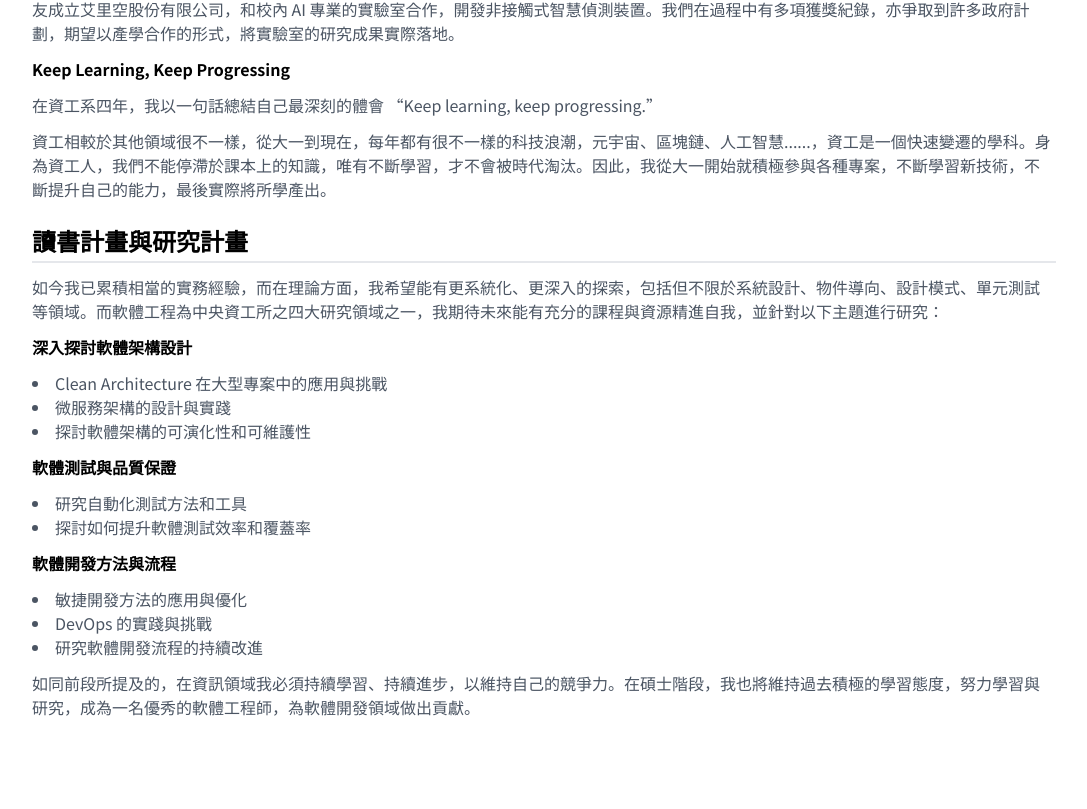
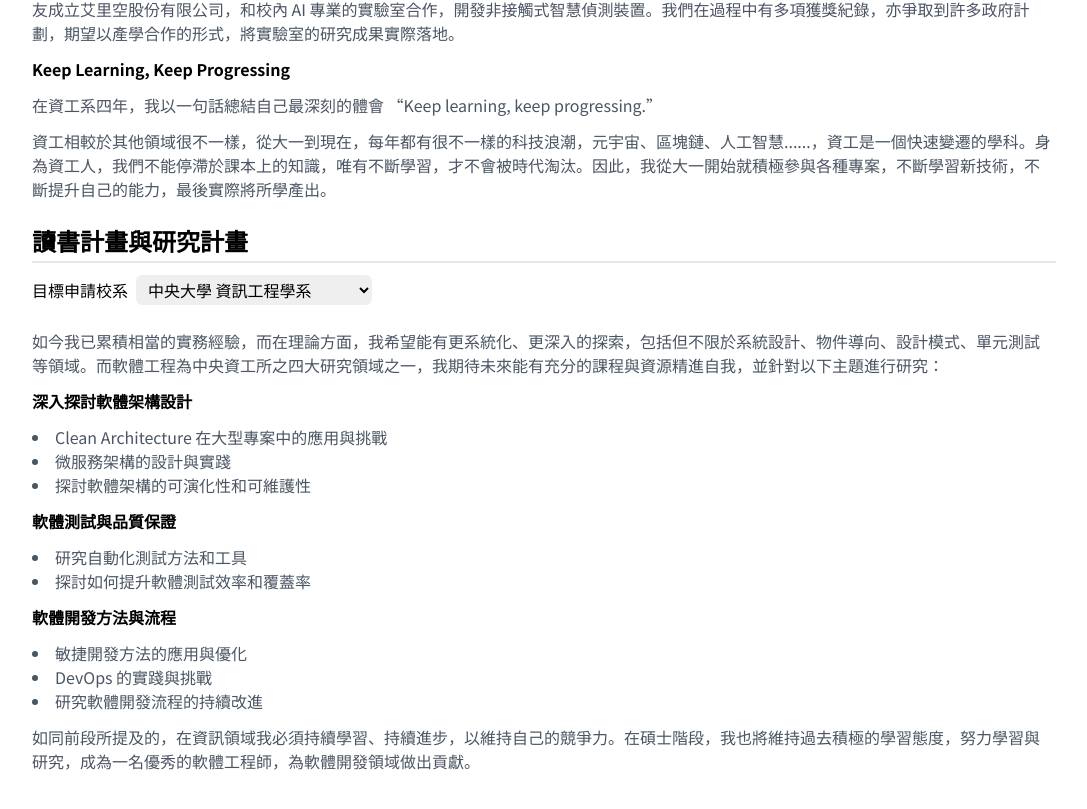
Before and after one commit to an920107/resume-next, a Next.js app: page / in a window 1280 px wide. Shown: the part 9008-9817 px from the top of the page, without its empty margins (96-1183 px from the left). Built offline with nearby package versions, Linux system fonts and the light colour scheme.

Commit message:
feat: study plan with selection

```diff
--- a/src/app/page.tsx
+++ b/src/app/page.tsx
@@ -1,3 +1,5 @@
+"use client"
+
 import AnnotatedImage from "@/components/annotated-image";
 import ExperienceParagraph from "@/components/experience-paragraph";
 import FullPageCertificate from "@/components/full-page-certificate";
@@ -6,8 +8,15 @@ import Certificates from "@/module/asset/presenter/certificates";
 import Icons from "@/module/asset/presenter/icons";
 import Research from "@/module/asset/presenter/research";
 import Link from "next/link";
+import { useEffect, useState } from "react";
 
 export default function RootPage() {
+  const [applyCollage, setApplyCollage] = useState<Collage>(Collage.NCU);
+
+  useEffect(() => {
+    console.log("Apply collage:", applyCollage);
+  }, [applyCollage]);
+
   return (
     <>
       <h2>A. 專題研究報告</h2>
@@ -416,11 +425,40 @@ export default function RootPage() {
 
       <section>
         <h3>讀書計畫與研究計畫</h3>
-        <p>
-          <>如今我已累積相當的實務經驗，而在理論方面，我希望能有更系統化、更深入的探索，包括但不限於系統設計、物件導向、</>
-          <>設計模式、單元測試等領域。而軟體工程為中央資工所之四大研究領域之一，我期待未來能有充分的課程與資源精進自我，</>
-          <>並針對以下主題進行研究：</>
-        </p>
+
+        <label htmlFor="collage" className="me-2 print:hidden">目標申請校系</label>
+        <select
+          name="collage" id="collage"
+          className="mb-6 rounded-md px-2 py-0.5 print:hidden"
+          onChange={(e) => setApplyCollage(e.target.value as any as Collage)}
+        >
+          <option value={Collage.NCU}>中央大學 資訊工程學系</option>
+          <option value={Collage.NYCU_C}>交通大學 資訊工程學系 丙組</option>
+          <option value={Collage.NYCU_E}>交通大學 資訊工程學系 戊組</option>
+        </select>
+
+        {
+          applyCollage === Collage.NCU &&
+          <p>
+            <>如今我已累積相當的實務經驗，而在理論方面，我希望能有更系統化、更深入的探索，包括但不限於系統設計、物件導向、</>
+            <>設計模式、單元測試等領域。而軟體工程為中央資工所之四大研究領域之一，我期待未來能有充分的課程與資源精進自我，</>
+            <>並針對以下主題進行研究：</>
+          </p>
+        }
+        {
+          applyCollage === Collage.NYCU_C &&
+          <p>
+            <>我對交通大學資訊工程學系的軟體工程研究領域有著濃厚的興趣，而我期待能在交通大學的環境中，有更多的學習機會，</>
+            <>並針對以下主題進行研究：</>
+          </p>
+        }
+        {
+          applyCollage === Collage.NYCU_E &&
+          <p>
+            <>我對交通大學電機工程學系的軟體工程研究領域有著濃厚的興趣，而我期待能在交通大學的環境中，有更多的學習機會，</>
+            <>並針對以下主題進行研究：</>
+          </p>
+        }
         <p>
           <b className="text-black">深入探討軟體架構設計</b>
         </p>
@@ -494,3 +532,7 @@ export default function RootPage() {
     </>
   );
 }
+
+enum Collage {
+  NCU = "NCU", NYCU_C = "NYCU_C", NYCU_E = "NYCU_E"
+}
```
